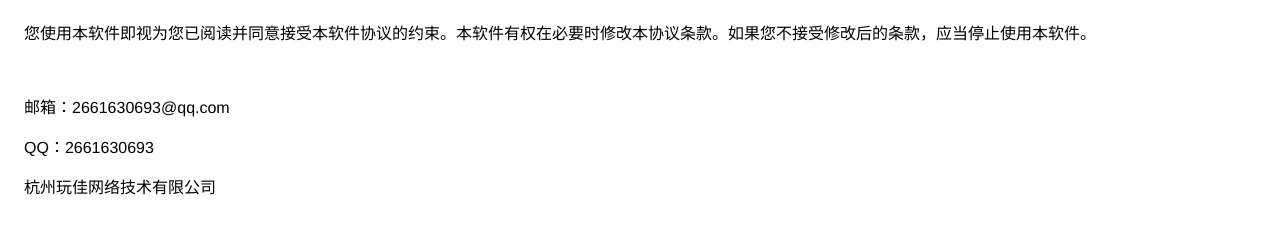
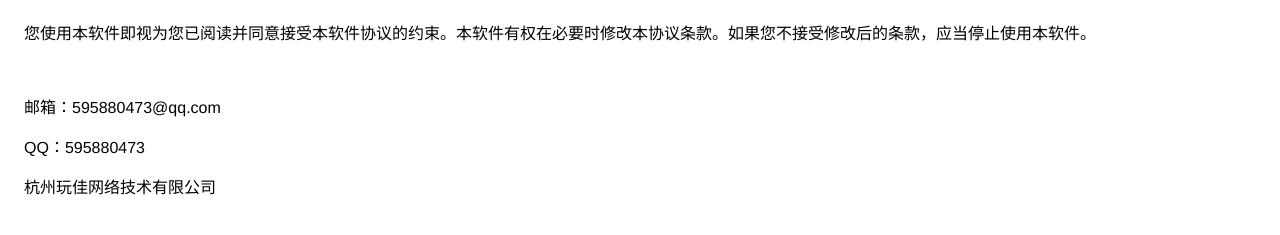
Before and after one commit to ztdr/home, a Jekyll site: the page lz_service.html, which Jekyll copies as it is, in a window 1280 px wide. Shown: the part 1692-1927 px from the top of the page. Built offline with Jekyll 4.4.1, drawn with Linux system fonts in a browser that asks for light colours.

Commit message:
link update

```diff
--- a/lz_privacy.html
+++ b/lz_privacy.html
@@ -419,10 +419,10 @@
 
 <br>
 <p>
-    邮箱：2661630693@qq.com
+    邮箱：595880473@qq.com
 </p>
 <p>
-    QQ：2661630693
+    QQ：595880473
 </p>
 <p>
     杭州玩佳网络技术有限公司
--- a/lz_privacy_service.html
+++ b/lz_privacy_service.html
@@ -37,9 +37,9 @@
     <p>4、用户为使用练字临帖大师服务，须自行配备进入国际互联网所必需的设备，包括电脑、手机及其他与接入互联网或移动网有关的装置，并自行支付与此服务有关的费用。</p>
     <p>5、用户同意练字临帖大师有权在提供网络服务过程中以各种方式投放各种商业性广告或其他任何类型的商业信息。</p>
     <br>
-    <p>邮箱：2661630693@qq.com
+    <p>邮箱：595880473@qq.com
     </p>
-    <p>QQ：2661630693
+    <p>QQ：595880473
     </p>
     <p>杭州玩佳网络技术有限公司
     </p>
--- a/lz_service.html
+++ b/lz_service.html
@@ -131,10 +131,10 @@
 
 <br>
 <p>
-    邮箱：2661630693@qq.com
+    邮箱：595880473@qq.com
 </p>
 <p>
-    QQ：2661630693
+    QQ：595880473
 </p>
 <p>
     杭州玩佳网络技术有限公司
```
